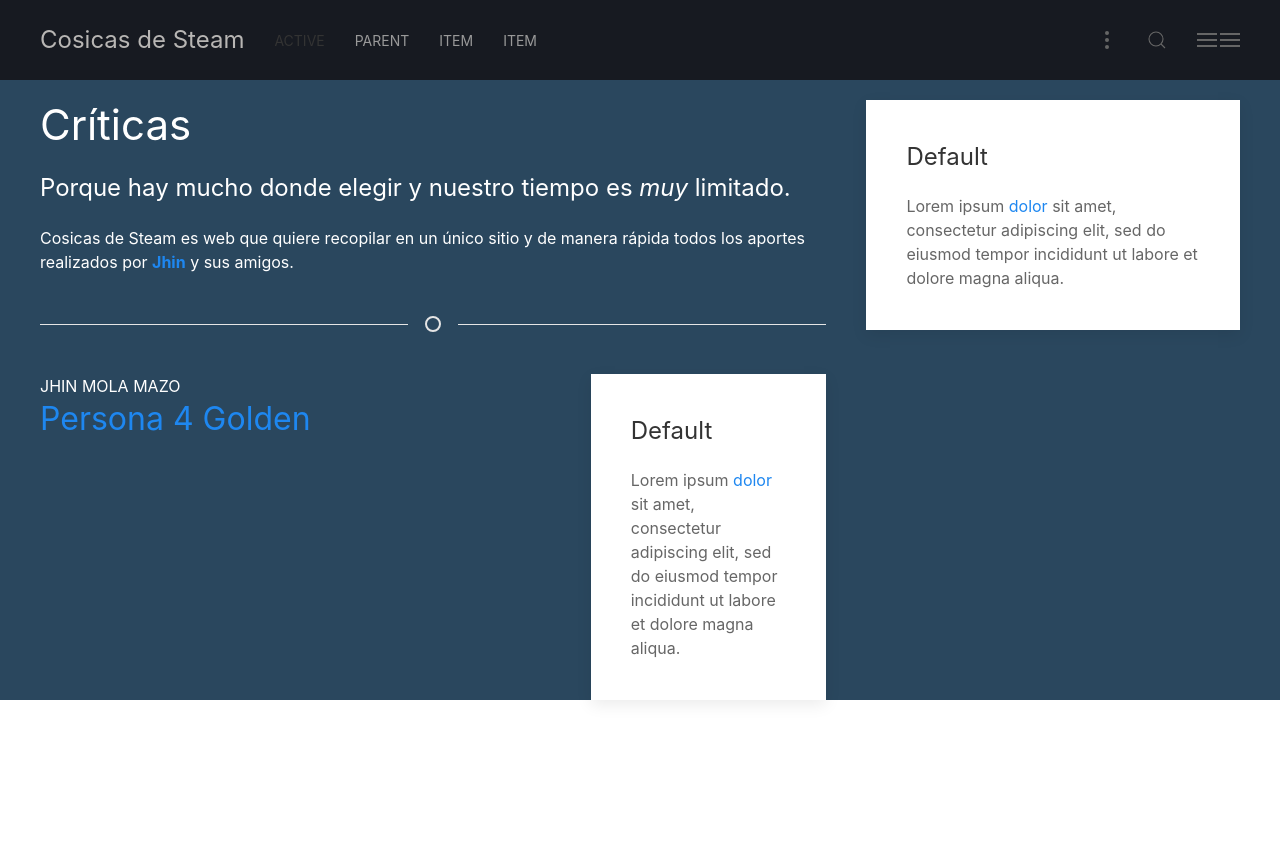
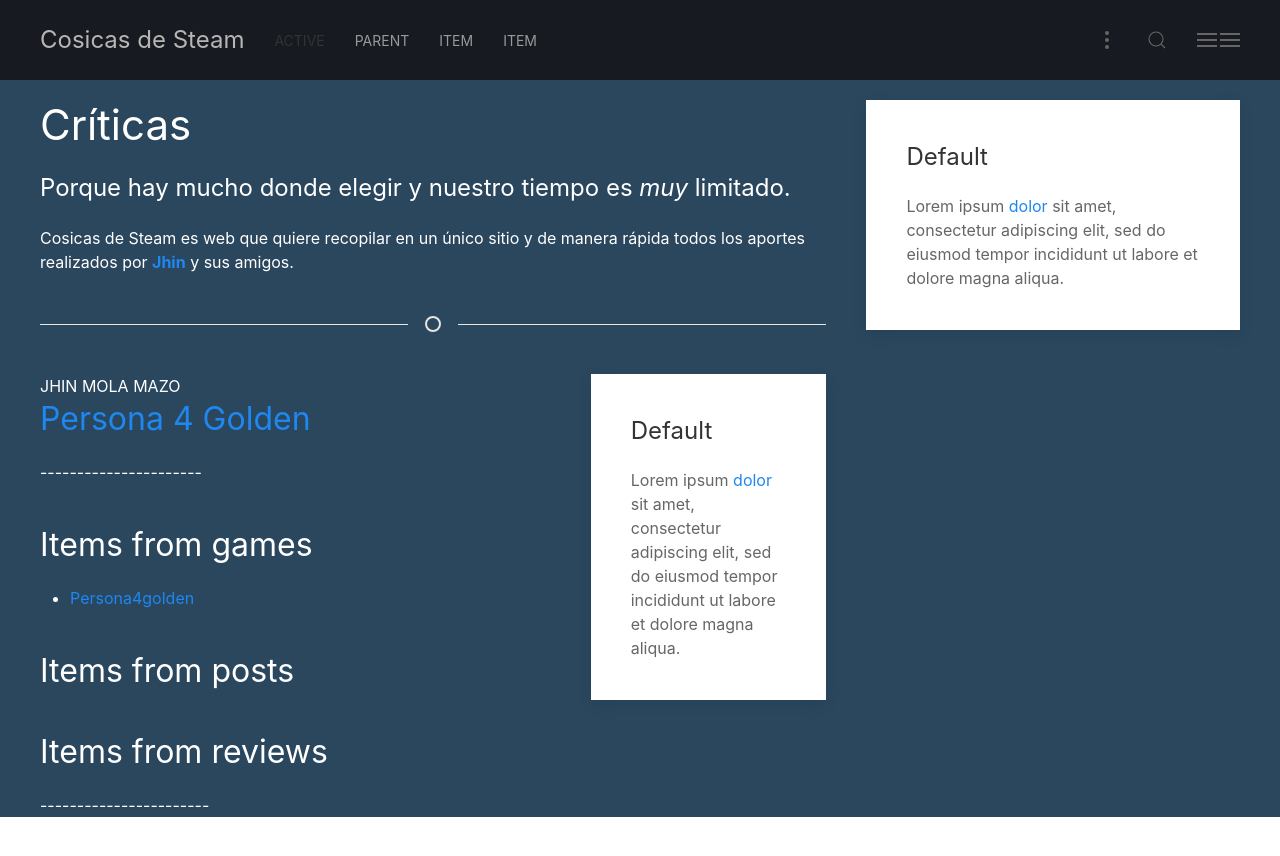
Before and after one commit to Throyd/steamstuff, a Jekyll site: the page built from index.html, in a window 1280 px wide. Shown: the top 856 px of the page. Built offline with Jekyll 4.4.1, drawn with Linux system fonts in a browser that asks for light colours; nearby versions of some CDN libraries.

Commit message:
Update reviews_latest.html

```diff
--- a/_includes/reviews_latest.html
+++ b/_includes/reviews_latest.html
@@ -6,3 +6,16 @@ JHIN MOLA MAZO
     </a>
   </h2>
 {% endfor %}
+
+----------------------
+
+{% for collection in site.collections %}
+  <h2>Items from {{ collection.label }}</h2>
+  <ul>
+    {% for item in site[collection.label] %}
+      <li><a href="{{ item.url }}">{{ item.title }}</a></li>
+    {% endfor %}
+  </ul>
+{% endfor %}
+
+-----------------------
```
